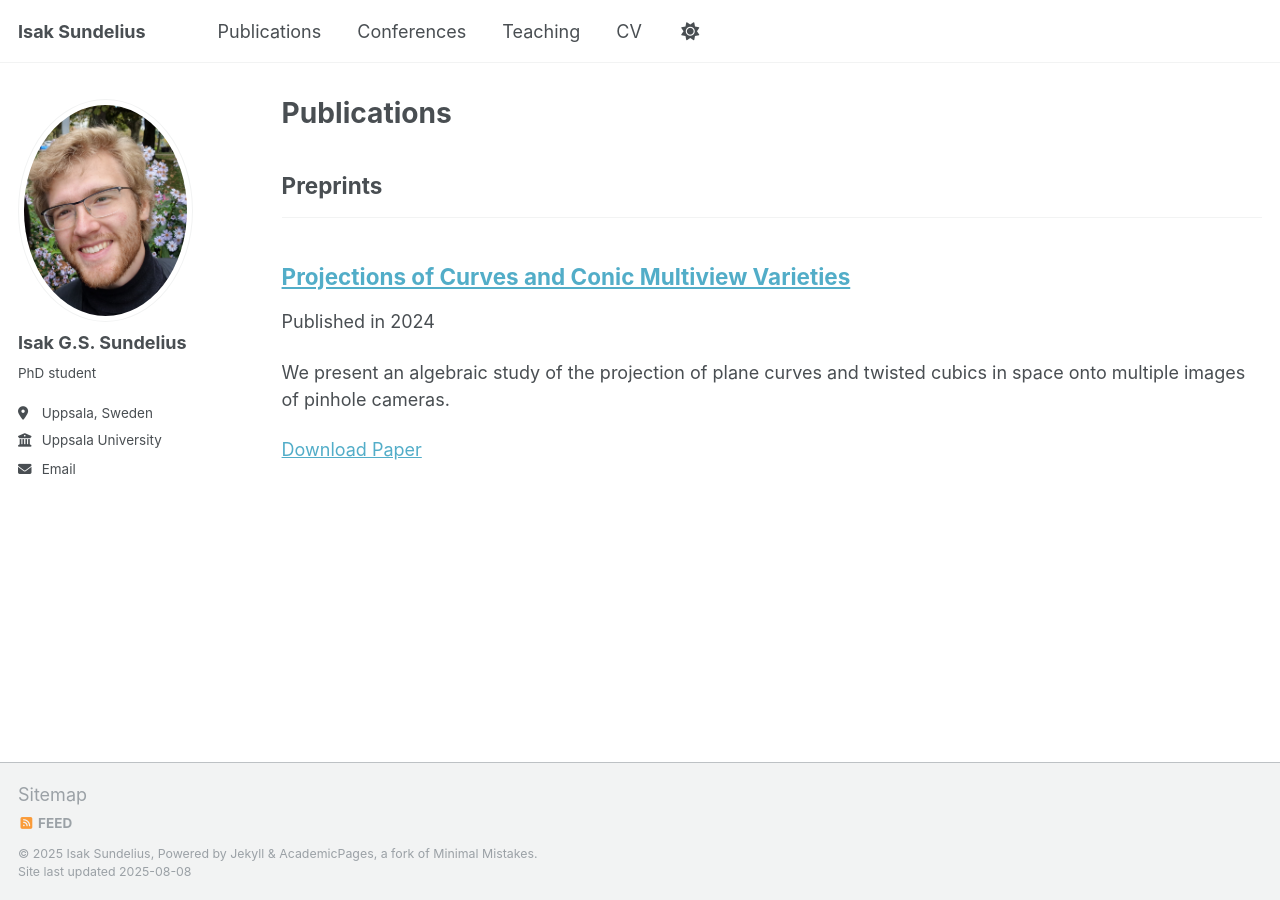
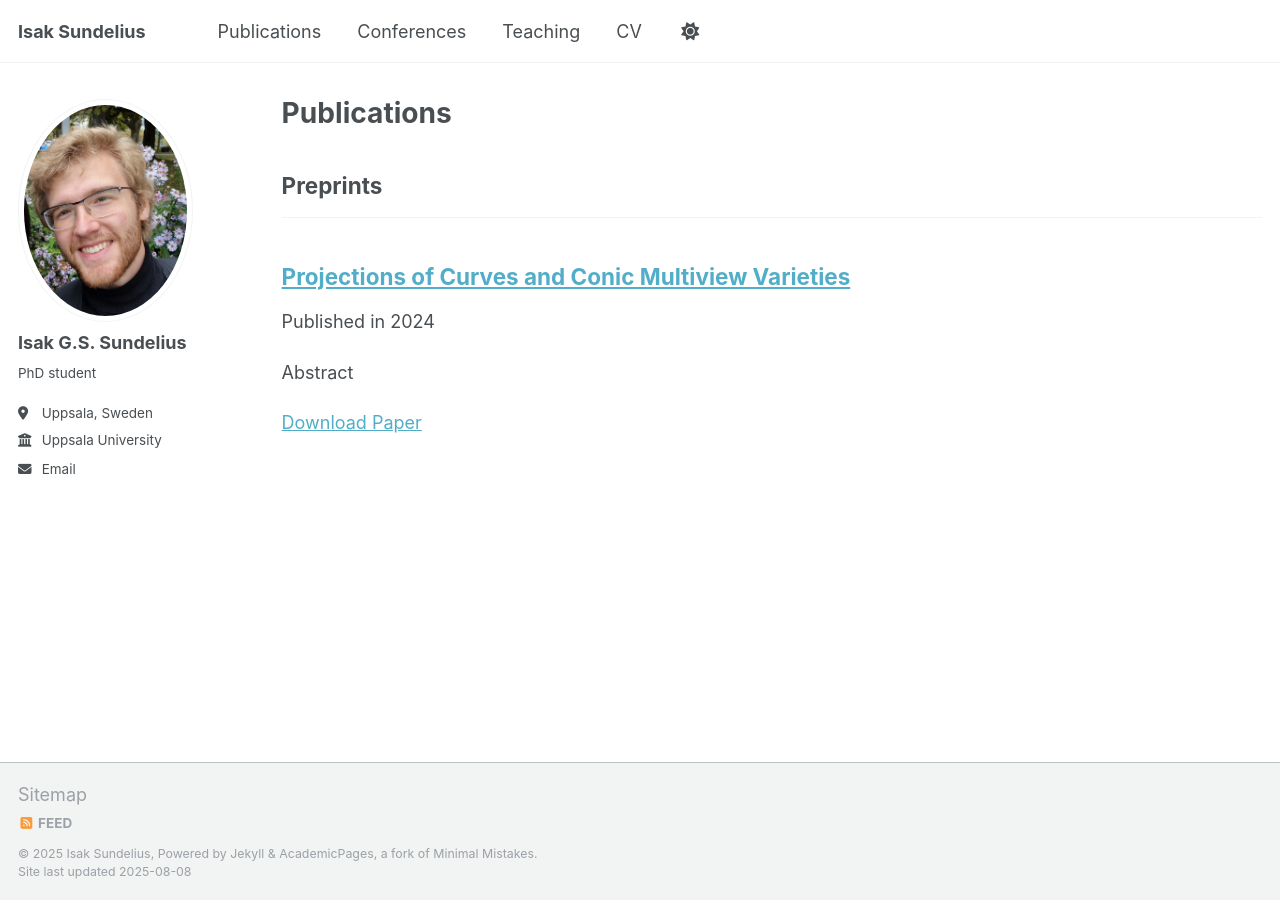
Before and after one commit to IsakSundelius/isaksundelius.github.io, a Jekyll site: the page built from _pages/publications.html, in a window 1280 px wide. Built offline with Jekyll 4.4.1, drawn with Linux system fonts in a browser that asks for light colours.

Commit message:
Update 2024-04-03-Projections-of-Curves-and-Conic-Multiview-Varieties.md
Deleted "excerpt".

```diff
--- a/_publications/2024-04-03-Projections-of-Curves-and-Conic-Multiview-Varieties.md
+++ b/_publications/2024-04-03-Projections-of-Curves-and-Conic-Multiview-Varieties.md
@@ -3,7 +3,7 @@ title: "Projections of Curves and Conic Multiview Varieties"
 collection: publications
 category: preprints
 permalink: /publication/2024-04-03-Projections-of-Curves-and-Conic-Multiview-Varieties
-excerpt: 'We present an algebraic study of the projection of plane curves and twisted cubics in space onto multiple images of pinhole cameras.'
+
 venue: ArXiv
 date: 2024-04-03
 
```
